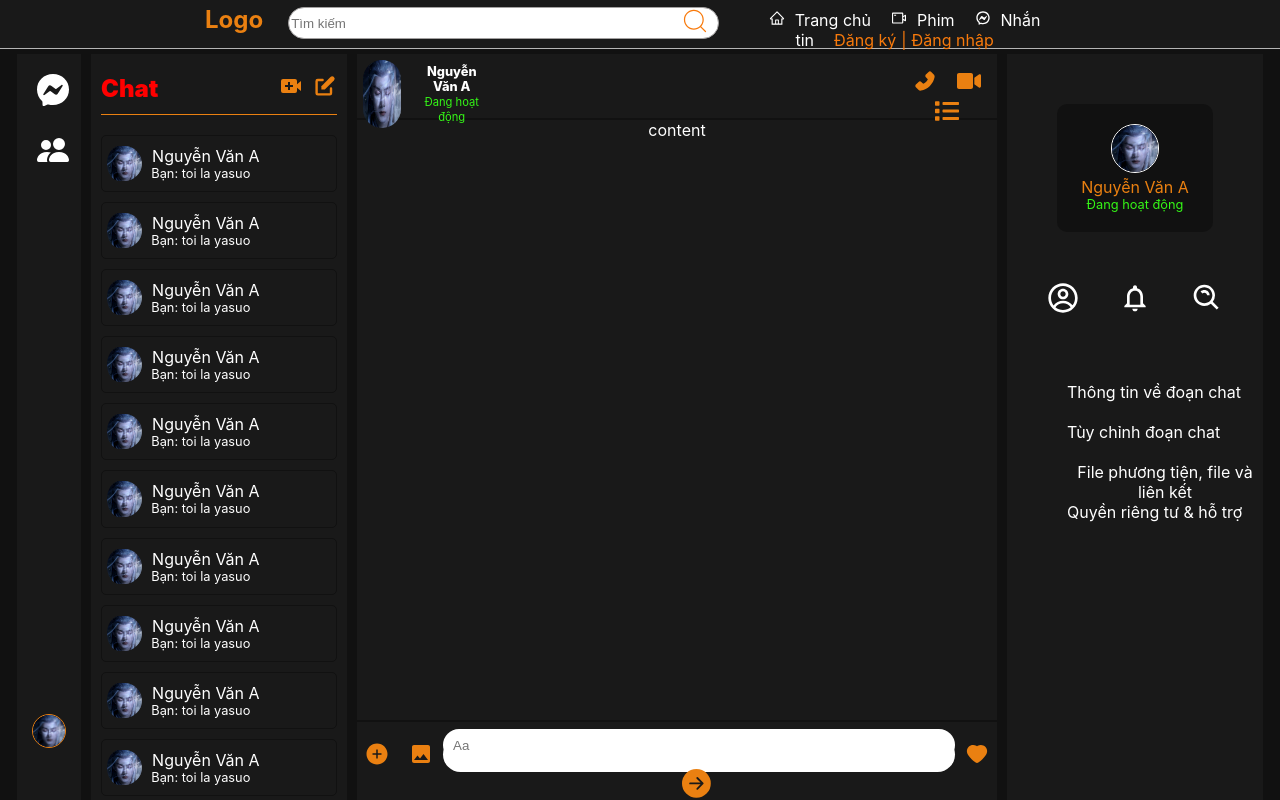
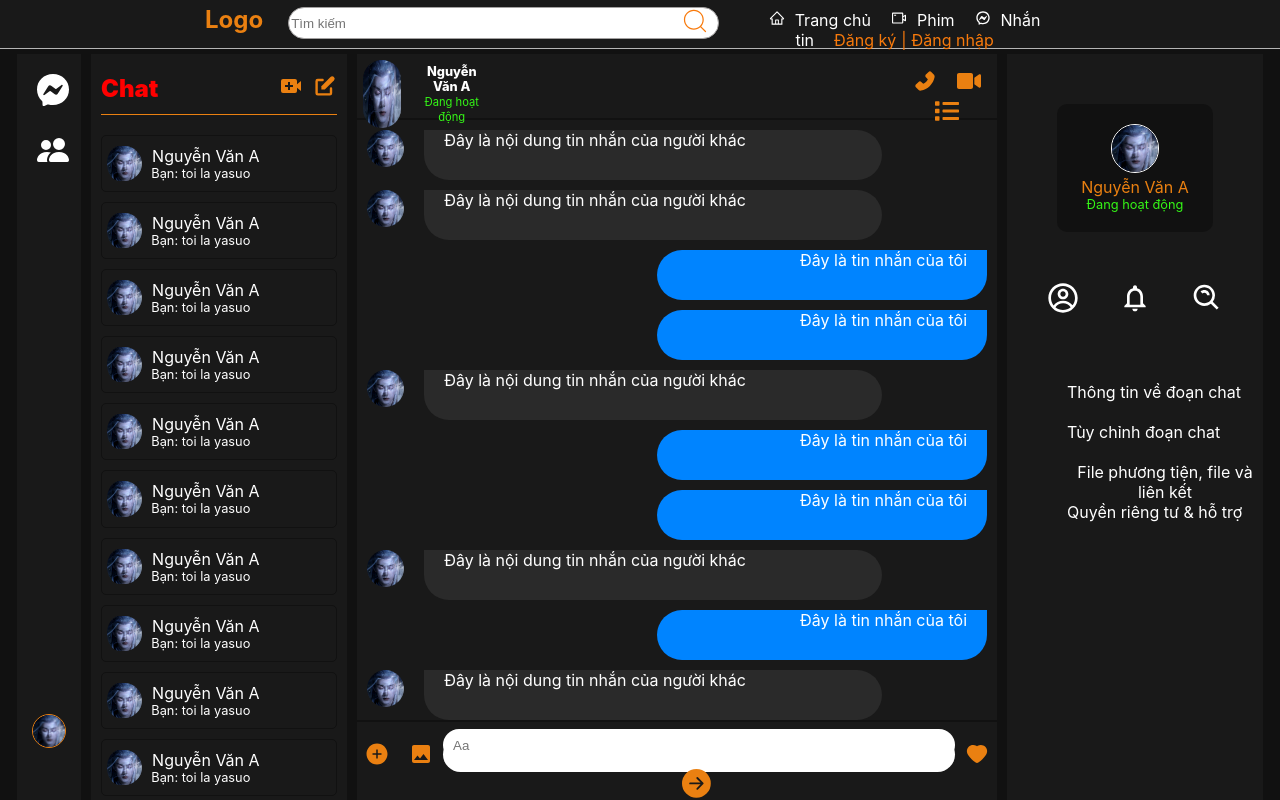
Before and after one commit to LuongLuyen/social-network-web, a React (Create React App) app: page /chat in a window 1280 px wide. Built offline with nearby package versions, Linux system fonts and the light colour scheme.

Commit message:
complete the chat page

```diff
--- a/src/Components/ChatMain.js
+++ b/src/Components/ChatMain.js
@@ -31,7 +31,64 @@ function ChatMain() {
                 </div>
             </div>
             <div className="chat__main-content">
-                content
+                <div className="other__chat">
+                    <img className="other__chat-avt" alt="/" src={Avata}/>
+                    <div className="other__chat-nd">
+                        Đây là nội dung tin nhắn của người khác
+                    </div>
+                </div>
+                <div className="other__chat">
+                    <img className="other__chat-avt" alt="/" src={Avata}/>
+                    <div className="other__chat-nd">
+                        Đây là nội dung tin nhắn của người khác
+                    </div>
+                </div>
+
+                <div className="you__chat">
+                    Đây là tin nhắn của tôi
+                </div>
+                <div className="you__chat">
+                    Đây là tin nhắn của tôi
+                </div>
+                <div className="other__chat">
+                    <img className="other__chat-avt" alt="/" src={Avata}/>
+                    <div className="other__chat-nd">
+                        Đây là nội dung tin nhắn của người khác
+                    </div>
+                </div>
+                <div className="you__chat">
+                    Đây là tin nhắn của tôi
+                </div>
+                <div className="you__chat">
+                    Đây là tin nhắn của tôi
+                </div>
+                <div className="other__chat">
+                    <img className="other__chat-avt" alt="/" src={Avata}/>
+                    <div className="other__chat-nd">
+                        Đây là nội dung tin nhắn của người khác
+                    </div>
+                </div>
+                <div className="you__chat">
+                    Đây là tin nhắn của tôi
+                </div>
+                <div className="other__chat">
+                    <img className="other__chat-avt" alt="/" src={Avata}/>
+                    <div className="other__chat-nd">
+                        Đây là nội dung tin nhắn của người khác
+                    </div>
+                </div>
+                <div className="other__chat">
+                    <img className="other__chat-avt" alt="/" src={Avata}/>
+                    <div className="other__chat-nd">
+                        Đây là nội dung tin nhắn của người khác
+                    </div>
+                </div>
+                <div className="other__chat">
+                    <img className="other__chat-avt" alt="/" src={Avata}/>
+                    <div className="other__chat-nd">
+                        Đây là nội dung tin nhắn của người khác
+                    </div>
+                </div>
             </div>
             <div className="chat__main-footer">
                 <span className="chat__main-footer-item">
--- a/src/Style/ComponentStyle/ChatMain.css
+++ b/src/Style/ComponentStyle/ChatMain.css
@@ -86,3 +86,37 @@
     height: 35px;
     border-radius: 999px;
 }
+
+.other__chat {
+    display: flex;
+    justify-content: flex-start;
+    margin: 10px;
+}
+.other__chat-avt {
+    width: 6%;
+    border-radius: 999px;
+    height: 6%;
+}
+.other__chat-nd {
+    margin-left: 20px;
+    height: 50px;
+    background-color: #2a2a2a;
+    width: 438px;
+    display: flex;
+    justify-content: flex-start;
+    padding-left: 20px;
+    border-bottom-left-radius: 50px;
+    border-top-right-radius: 50px;
+    border-bottom-right-radius: 50px;
+}
+.you__chat {
+    background-color: #0084ff;
+    display: flex;
+    justify-content: flex-end;
+    margin: 10px 10px 10px 300px;
+    padding-right: 20px;
+    height: 50px;
+    border-bottom-right-radius: 50px;
+    border-top-left-radius: 50px;
+    border-bottom-left-radius: 50px;
+}
```
